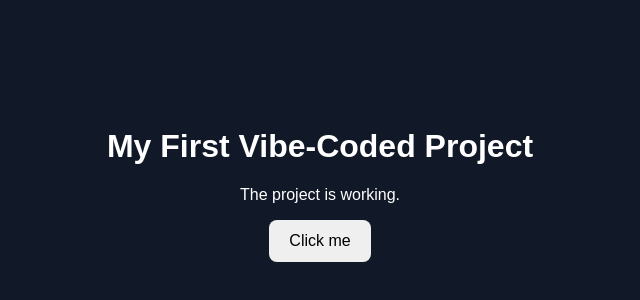
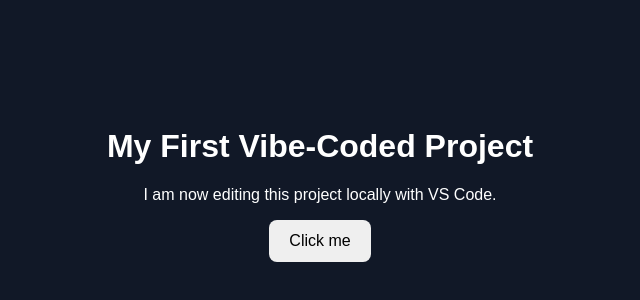
Before and after one commit to yohan20060101-tech/first-vibe-project, a plain HTML site: page index.html in a window 1280 px wide. Shown: the part 216-516 px from the top of the page, without its empty margins (320-960 px from the left). Drawn offline with Linux system fonts and the light colour scheme.

Commit message:
Update index.html
update the homepage

```diff
--- a/index.html
+++ b/index.html
@@ -33,7 +33,7 @@
 <body>
   <main>
     <h1>My First Vibe-Coded Project</h1>
-    <p id="message">The project is working.</p>
+    <p id="message">I am now editing this project locally with VS Code.</p>
     <button onclick="changeMessage()">Click me</button>
   </main>
 
```
